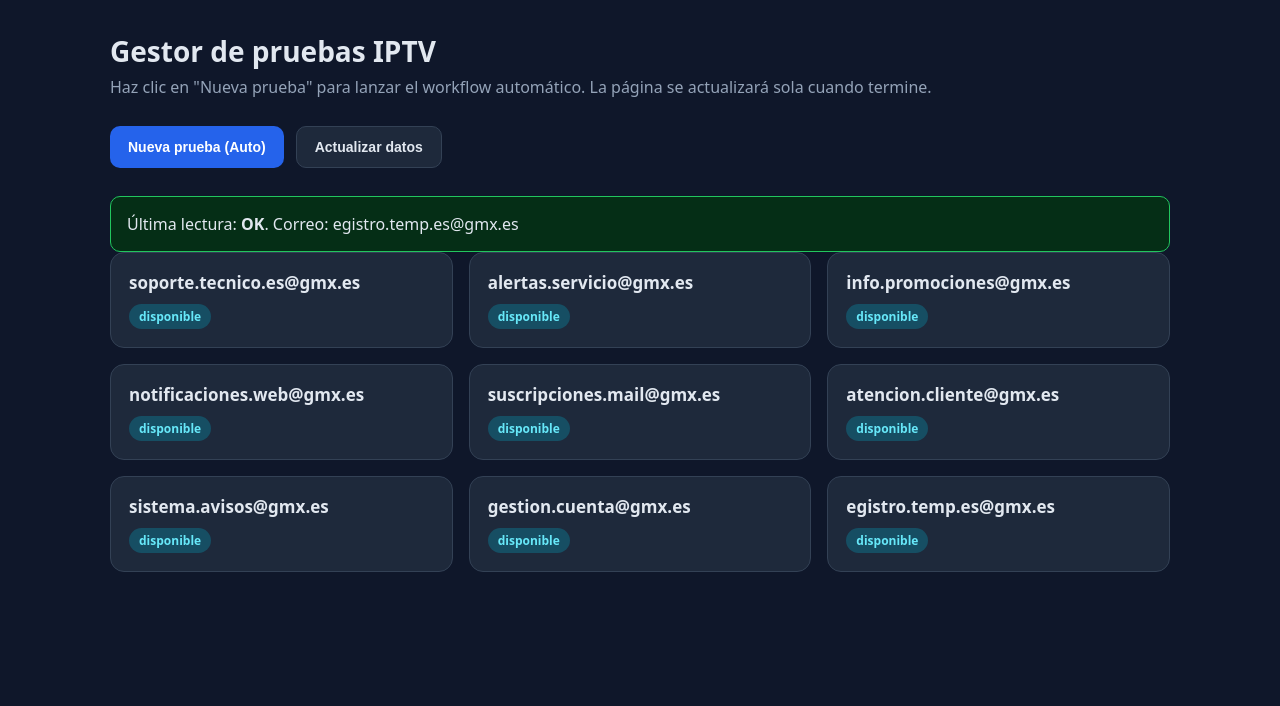
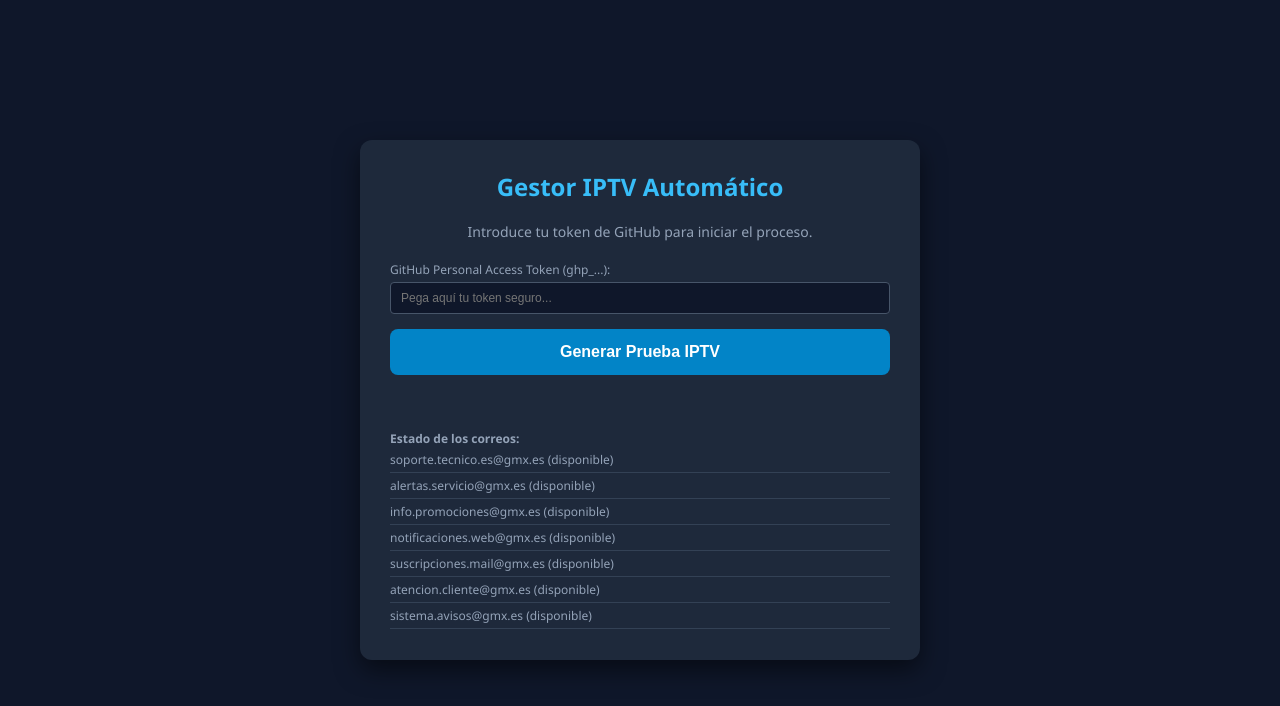
Before and after one commit to ccc6900/weselliptv-correo, a website: page index.html in a window 1280 px wide. Drawn offline with Linux system fonts and the light colour scheme.

Commit message:
Refactor index.html for IPTV manager
Updated HTML structure and styles for IPTV manager.

```diff
--- a/index.html
+++ b/index.html
@@ -1,177 +1,178 @@
-<!doctype html>
+<!DOCTYPE html>
 <html lang="es">
 <head>
-  <meta charset="utf-8">
-  <meta name="viewport" content="width=device-width, initial-scale=1">
-  <title>Gestor de pruebas IPTV</title>
+    <meta charset="UTF-8">
+    <meta name="viewport" content="width=device-width, initial-scale=1.0">
+    <title>Gestor IPTV Automático</title>
     <style>
-    :root { color-scheme: dark; --bg:#0f172a; --card:#1e293b; --line:#334155; --text:#e2e8f0; --muted:#94a3b8; --green:#22c55e; --yellow:#eab308; --red:#ef4444; --blue:#2563eb; }
-    * { box-sizing: border-box; }
-    body { margin:0; font-family:system-ui,-apple-system,Segoe UI,Roboto,sans-serif; background:var(--bg); color:var(--text); }
-    .wrap { max-width:1100px; margin:0 auto; padding:32px 20px 64px; }
-    h1 { font-size:28px; margin:0 0 6px; }
-    p.lead { color:var(--muted); margin:0 0 28px; }
-    .actions { display:flex; gap:12px; flex-wrap:wrap; margin-bottom:28px; }
-    button { border:0; border-radius:10px; padding:12px 18px; font-weight:600; cursor:pointer; font-size:14px; transition: 0.2s; }
-    button:disabled { opacity: 0.5; cursor: not-allowed; }
-    .primary { background:var(--blue); color:white; }
-    .primary:hover:not(:disabled) { background:#1d4ed8; }
-    .secondary { background:var(--card); color:var(--text); border:1px solid var(--line); }
-    .secondary:hover:not(:disabled) { background:#334155; }
-    .grid { display:grid; grid-template-columns:repeat(auto-fill,minmax(300px,1fr)); gap:16px; }
-    .card { background:var(--card); border:1px solid var(--line); border-radius:14px; padding:18px; }
-    .card h3 { margin:0 0 10px; font-size:17px; word-break:break-all; }
-    .badge { display:inline-block; padding:4px 10px; border-radius:999px; font-size:12px; font-weight:700; }
-    .disponible { background:#164e63; color:#67e8f9; }
-    .usado { background:#14532d; color:#86efac; }
-    .error { background:#7f1d1d; color:#fecaca; }
-    .field { margin:10px 0; }
-    .label { color:var(--muted); font-size:12px; text-transform:uppercase; letter-spacing:.04em; }
-    .value { word-break:break-all; }
-    a { color:#93c5fd; }
-    .empty { color:var(--muted); text-align:center; padding:40px; border:1px dashed var(--line); border-radius:14px; }
-    .status { margin-top:18px; padding:16px; border-radius:10px; background:var(--card); border:1px solid var(--line); display:none; font-weight:500; }
-    .status.error { border-color: var(--red); background: #450a0a; }
-    .status.success { border-color: var(--green); background: #052e16; }
-    .spinner { display: inline-block; width: 16px; height: 16px; border: 2px solid rgba(255,255,255,0.3); border-radius: 50%; border-top-color: #fff; animation: spin 1s ease-in-out infinite; vertical-align: middle; margin-right: 8px; }
-    @keyframes spin { to { transform: rotate(360deg); } }
+        body { font-family: 'Segoe UI', Tahoma, Geneva, Verdana, sans-serif; background-color: #0f172a; color: #f8fafc; display: flex; justify-content: center; align-items: center; min-height: 100vh; margin: 0; padding: 20px; box-sizing: border-box; }
+        .card { background-color: #1e293b; padding: 30px; border-radius: 12px; box-shadow: 0 10px 25px rgba(0,0,0,0.5); width: 100%; max-width: 500px; }
+        h2 { margin-top: 0; color: #38bdf8; text-align: center; }
+        p { color: #94a3b8; font-size: 14px; text-align: center; margin-bottom: 20px; }
+        button { background-color: #0284c7; color: white; border: none; padding: 14px 20px; font-size: 16px; border-radius: 8px; cursor: pointer; width: 100%; font-weight: bold; transition: background 0.2s; }
+        button:hover { background-color: #0369a1; }
+        button:disabled { background-color: #334155; cursor: not-allowed; }
+        .field { margin-bottom: 15px; text-align: left; }
+        .field label { font-size: 12px; color: #94a3b8; display: block; margin-bottom: 4px; }
+        .field input { width: 100%; padding: 8px 10px; background: #0f172a; border: 1px solid #475569; color: #fff; border-radius: 4px; font-size: 12px; box-sizing: border-box; }
+        #status { margin-top: 15px; font-size: 14px; color: #cbd5e1; min-height: 20px; text-align: center; }
+        .result-box { margin-top: 25px; background: #0f172a; padding: 18px; border-radius: 8px; text-align: left; display: none; border: 1px solid #334155; }
+        .result-box h3 { margin-top: 0; font-size: 16px; color: #4ade80; text-align: center; }
+        .email-list { margin-top: 20px; font-size: 12px; color: #94a3b8; max-height: 200px; overflow-y: auto; }
+        .email-item { padding: 4px 0; border-bottom: 1px solid #334155; }
+        .email-item.usado { color: #4ade80; text-decoration: line-through; }
     </style>
 </head>
 <body>
-  <main class="wrap">
-    <h1>Gestor de pruebas IPTV</h1>
-    <p class="lead">Haz clic en "Nueva prueba" para lanzar el workflow automático. La página se actualizará sola cuando termine.</p>
 
-    <div class="actions">
-      <button class="primary" id="next">Nueva prueba (Auto)</button>
-      <button class="secondary" id="reload">Actualizar datos</button>
+    <div class="card">
+        <h2>Gestor IPTV Automático</h2>
+        <p>Introduce tu token de GitHub para iniciar el proceso.</p>
+
+        <div class="field">
+            <label>GitHub Personal Access Token (ghp_...):</label>
+            <input type="password" id="inputToken" placeholder="Pega aquí tu token seguro...">
         </div>
 
-    <div class="status" id="status"></div>
-    <section class="grid" id="results"></section>
-  </main>
+        <button id="btnGenerar" onclick="lanzarGeneracion()">Generar Prueba IPTV</button>
+        <div id="status"></div>
+
+        <div id="resultadoBox" class="result-box">
+            <h3>¡Proceso Completado!</h3>
+            <div class="field">
+                <label>Correo utilizado:</label>
+                <input type="text" id="resCorreo" readonly>
+            </div>
+            <div class="field">
+                <label>Usuario IPTV:</label>
+                <input type="text" id="resUsuario" readonly onclick="this.select()">
+            </div>
+            <div class="field">
+                <label>Contraseña IPTV:</label>
+                <input type="text" id="resPassword" readonly onclick="this.select()">
+            </div>
+            <div class="field">
+                <label>Host / URL:</label>
+                <input type="text" id="resHost" readonly onclick="this.select()">
+            </div>
+            <div class="field">
+                <label>Enlace M3U (si disponible):</label>
+                <input type="text" id="resM3u" readonly onclick="this.select()">
+            </div>
+        </div>
+
+        <div class="email-list" id="emailListContainer">
+            <!-- Aquí se cargarán los correos -->
+        </div>
+    </div>
 
     <script>
-// ==========================================
-// CONFIGURACIÓN: CAMBIA ESTO CON TU USUARIO Y REPO
-// ==========================================
-const GITHUB_USER = 'TU_USUARIO';
-const GITHUB_REPO = 'weselliptv-correo';
-const GITHUB_BRANCH = 'main';
-// ==========================================
+        // ⚠️ CONFIGURACIÓN: CAMBIA ESTO CON TUS DATOS
+        const GITHUB_USER = "TU_USUARIO";
+        const REPO_NAME = "weselliptv-correo";
+        const WORKFLOW_FILE = "full-flow.yml"; // Nombre exacto del archivo en .github/workflows/
+        const BRANCH = "main";
 
-const statusBox = document.getElementById('status');
-const results = document.getElementById('results');
-const nextBtn = document.getElementById('next');
+        window.addEventListener('DOMContentLoaded', () => {
+            const savedToken = localStorage.getItem("github_token");
+            if (savedToken) document.getElementById("inputToken").value = savedToken;
+            cargarListaCorreos();
+        });
 
-let pollingInterval = null;
-let initialUsedCount = -1;
-
-function showStatus(text, type = 'info') {
-  statusBox.style.display = 'block';
-  statusBox.innerHTML = text;
-  statusBox.className = 'status ' + type;
+        async function cargarListaCorreos() {
+            try {
+                const res = await fetch('emails.json?_=' + new Date().getTime());
+                if (res.ok) {
+                    const emails = await res.json();
+                    const container = document.getElementById("emailListContainer");
+                    container.innerHTML = "<strong>Estado de los correos:</strong>";
+                    emails.forEach(item => {
+                        const div = document.createElement("div");
+                        div.className = "email-item " + (item.status === 'usado' ? 'usado' : '');
+                        div.textContent = `${item.email} (${item.status})`;
+                        container.appendChild(div);
+                    });
+                }
+            } catch(e) {}
         }
 
-async function loadData(isPolling = false) {
+        async function lanzarGeneracion() {
+            const tokenInput = document.getElementById("inputToken").value.trim();
+
+            if (!tokenInput) {
+                alert("Por favor, introduce tu Token de GitHub en la casilla.");
+                return;
+            }
+
+            localStorage.setItem("github_token", tokenInput);
+
+            const btn = document.getElementById("btnGenerar");
+            const status = document.getElementById("status");
+            const box = document.getElementById("resultadoBox");
+
+            btn.disabled = true;
+            box.style.display = "none";
+            status.innerHTML = "🚀 Enviando orden a GitHub Actions...";
+
+            const url = `https://api.github.com/repos/${GITHUB_USER}/${REPO_NAME}/actions/workflows/${WORKFLOW_FILE}/dispatches`;
+
             try {
-    // Añadimos un timestamp para evitar la caché del navegador
-    const t = Date.now();
-    const [emailsRes, resultRes] = await Promise.all([
-      fetch(`emails.json?t=${t}`),
-      fetch(`result.json?t=${t}`)
-    ]);
-    const emails = await emailsRes.json();
-    let result = null;
-    if (resultRes.ok) result = await resultRes.json();
+                const response = await fetch(url, {
+                    method: 'POST',
+                    headers: {
+                        'Authorization': `Bearer ${tokenInput}`,
+                        'Accept': 'application/vnd.github+json',
+                        'Content-Type': 'application/json'
+                    },
+                    body: JSON.stringify({ ref: BRANCH })
+                });
 
-    renderEmails(emails, result);
-
-    // Si estamos en modo polling, comprobamos si ha terminado
-    if (isPolling) {
-      const currentUsedCount = emails.filter(e => e.status === 'usado').length;
-      // Si el número de usados ha aumentado, o el resultado tiene estado OK, hemos terminado
-      if (currentUsedCount > initialUsedCount || (result && result.estado === 'OK')) {
-        clearInterval(pollingInterval);
-        pollingInterval = null;
-        nextBtn.disabled = false;
-        nextBtn.innerHTML = 'Nueva prueba (Auto)';
-        showStatus(`✅ ¡Proceso completado! Revisa los datos abajo.`, 'success');
+                if (response.ok) {
+                    status.innerHTML = "⏳ Proceso en marcha... Esperando datos (aprox. 1-2 minutos)...";
+                    monitorearResultado();
+                } else if (response.status === 401) {
+                    status.innerHTML = "❌ Error 401: Token inválido o revocado.";
+                    btn.disabled = false;
+                } else if (response.status === 404) {
+                    status.innerHTML = "❌ Error 404: No se encuentra el repositorio o el workflow. Revisa la configuración.";
+                    btn.disabled = false;
+                } else {
+                    status.innerHTML = "❌ Error al iniciar. Código: " + response.status;
+                    btn.disabled = false;
                 }
-    }
-  } catch (error) {
-    if (!isPolling) showStatus('No se pudieron cargar los datos. Revisa la consola.', 'error');
-    console.error(error);
+            } catch (err) {
+                status.innerHTML = "❌ Error de conexión: " + err.message;
+                btn.disabled = false;
             }
         }
 
-function field(label, value) {
-  if (!value) return '';
-  return `<div class="field"><div class="label">${label}</div><div class="value">${value}</div></div>`;
-}
+        function monitorearResultado() {
+            const intervalo = setInterval(async () => {
+                try {
+                    const res = await fetch('result.json?_=' + new Date().getTime());
+                    if (res.ok) {
+                        const data = await res.json();
 
-function renderEmails(emails, result) {
-  results.innerHTML = '';
-  if (!emails.length) {
-    results.innerHTML = '<div class="empty">No hay correos en emails.json.</div>';
-    return;
-  }
+                        // Comprobamos si el resultado es nuevo (por la fecha o porque tiene estado OK)
+                        if (data && data.estado === 'OK') {
+                            document.getElementById("resCorreo").value = data.correo_usado || "N/A";
+                            document.getElementById("resUsuario").value = data.username || "N/A";
+                            document.getElementById("resPassword").value = data.password || "N/A";
+                            document.getElementById("resHost").value = data.host_url || "N/A";
+                            document.getElementById("resM3u").value = data.m3u_url || "No disponible";
 
-  emails.forEach(item => {
-    const r = item.result || {};
-    const card = document.createElement('article');
-    card.className = 'card';
-    card.innerHTML = `
-      <h3>${item.email}</h3>
-      <span class="badge ${item.status}">${item.status}</span>
-      ${field('Usuario', r.username)}
-      ${field('Contraseña', r.password)}
-      ${field('Host', r.host_url)}
-      ${field('Backup', r.backup_host_url)}
-      ${field('M3U', r.m3u_url ? `<a href="${r.m3u_url}" target="_blank" rel="noopener">Abrir M3U</a>` : '')}
-      ${field('Fecha de uso', item.used_at ? new Date(item.used_at).toLocaleString('es-ES') : '')}
-      ${field('Mensaje', r.mensaje)}
-    `;
-    results.appendChild(card);
-  });
-
-  // Si no estamos haciendo polling, mostramos el estado del último result.json
-  if (result && !pollingInterval) {
-    if (result.estado === 'OK') {
-      showStatus(`Última lectura: <b>${result.estado}</b>. Correo: ${result.correo_usado}`, 'success');
-    } else {
-      showStatus(`Última lectura: <b>${result.estado}</b>. ${result.mensaje || ''}`, 'error');
+                            document.getElementById("resultadoBox").style.display = "block";
+                            document.getElementById("status").innerHTML = "✅ ¡Datos recibidos correctamente!";
+                            document.getElementById("btnGenerar").disabled = false;
+                            clearInterval(intervalo);
+                            cargarListaCorreos(); // Actualizar la lista de correos
                         }
                     }
+                } catch (e) {
+                    // Esperando respuesta...
                 }
-
-document.getElementById('reload').addEventListener('click', () => loadData(false));
-
-nextBtn.addEventListener('click', async () => {
-  if (pollingInterval) return;
-
-  // 1. Abrir la pestaña de GitHub Actions para que el usuario le dé a "Run workflow"
-  const actionsUrl = `https://github.com/${GITHUB_USER}/${GITHUB_REPO}/actions/workflows/full-flow.yml`;
-  window.open(actionsUrl, '_blank', 'noopener');
-
-  // 2. Poner la interfaz en modo espera
-  nextBtn.disabled = true;
-  nextBtn.innerHTML = '<span class="spinner"></span> Esperando workflow...';
-  showStatus('Pestaña de GitHub abierta. Pulsa "Run workflow" allí. Esta página se actualizará sola cuando termine.', 'info');
-
-  // 3. Iniciar polling
-  try {
-    const t = Date.now();
-    const emails = await fetch(`emails.json?t=${t}`).then(r => r.json());
-    initialUsedCount = emails.filter(e => e.status === 'usado').length;
-  } catch (e) {
-    initialUsedCount = -1;
+            }, 8000);
         }
-
-  pollingInterval = setInterval(() => loadData(true), 5000);
-});
-
-loadData(false);
     </script>
 </body>
 </html>
```
Lines whose indentation alone changed are shown as unchanged.
